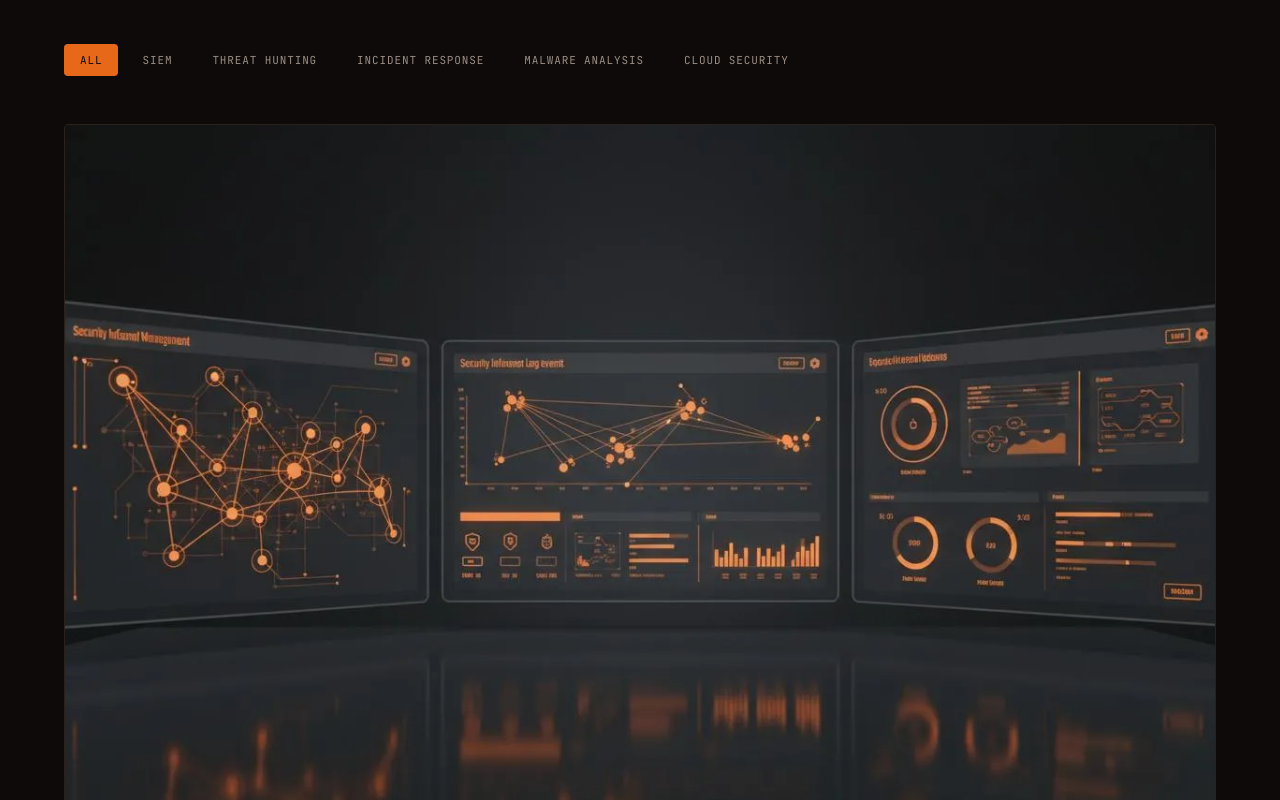
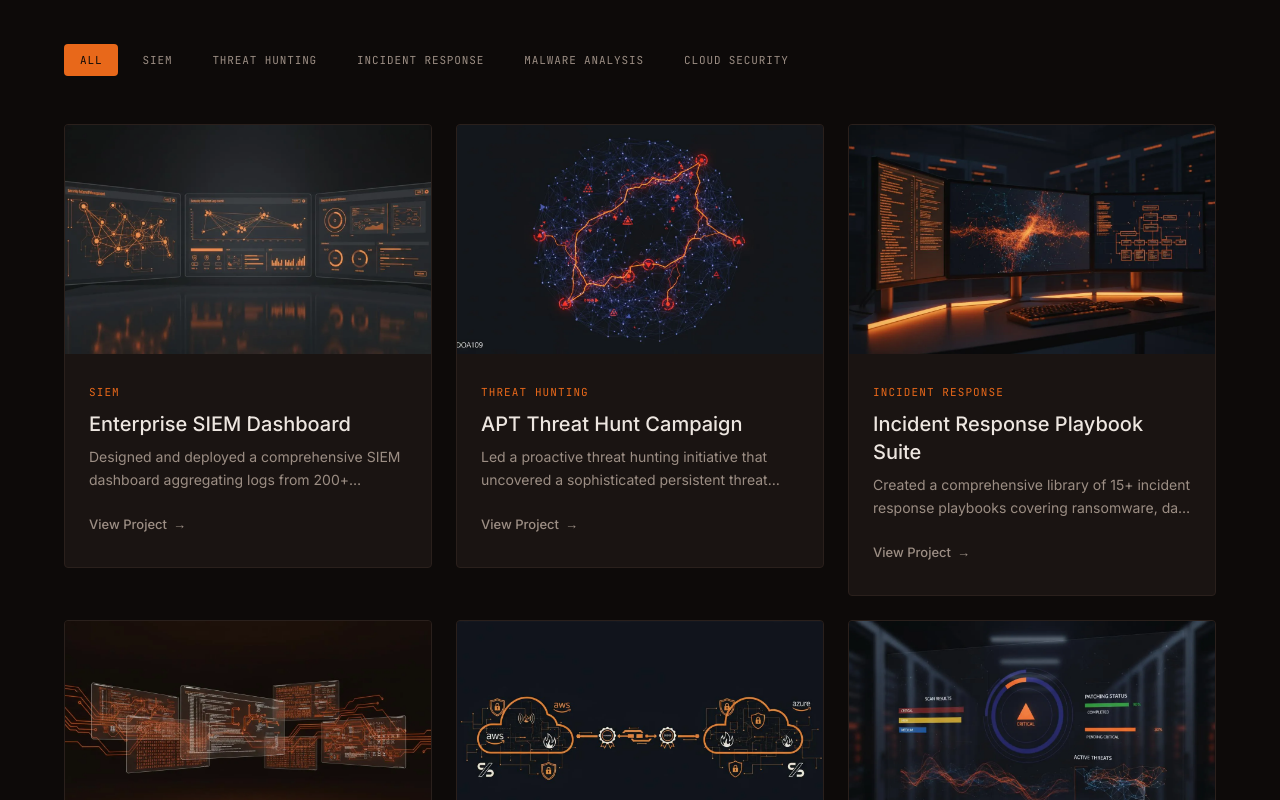
Before and after one commit to peterjames3/SOC-Portfolio-website, a Next.js app: page / in a window 1280 px wide. Shown: the part 1440-2240 px from the top of the page. Built offline with nearby package versions, Linux system fonts and the light colour scheme; no server answers; a web font is replaced by a local one.

Commit message:
added another case study

```diff
--- a/app/sections/WorkSection.tsx
+++ b/app/sections/WorkSection.tsx
@@ -117,7 +117,7 @@
           </div>
 
           {/* Projects Grid */}
-          <div className="grid grid-cols-1 md:grid-cols-2 gap-6">
+          <div className="grid grid-cols-1 sm:grid-cols-2 lg:grid-cols-3 gap-6">
             {filteredProjects.map((project, index) => (
               <div
                 key={`${project.title}-${activeCategory}`}
```
